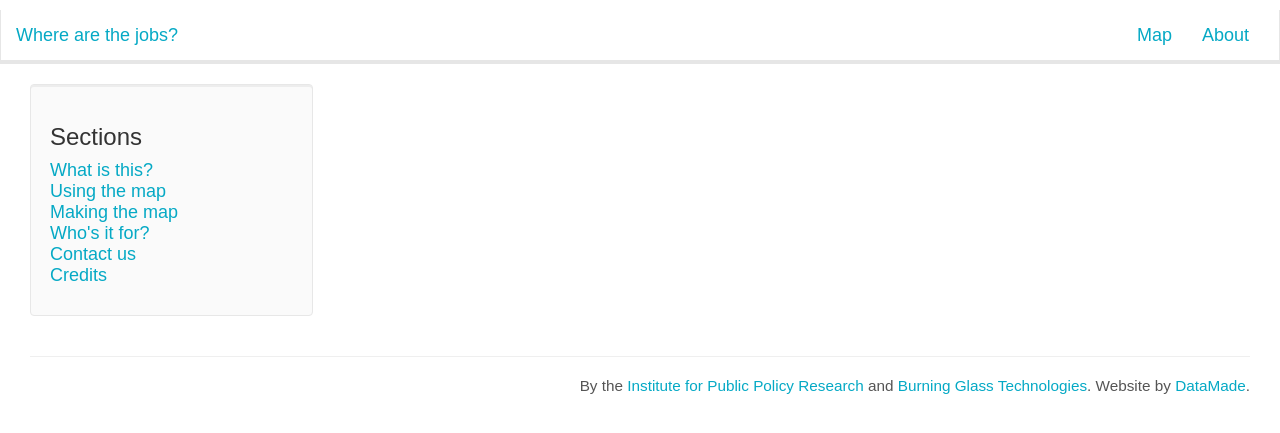
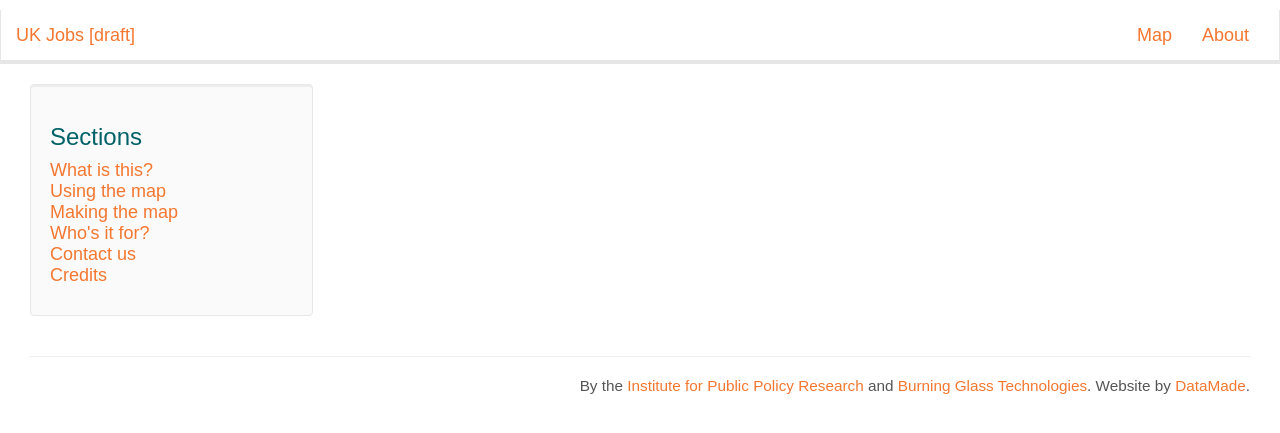
Before and after one commit to BGT-Analytics/where-the-work-is, a Jekyll site: the page built from about.html, in a window 1280 px wide. Shown: the top 433 px of the page. Built offline with Jekyll 4.4.1, drawn with Linux system fonts in a browser that asks for light colours; nearby versions of some CDN libraries; a script that is not in the unit is left out.

Commit message:
basic styling

```diff
--- a/_layouts/default.html
+++ b/_layouts/default.html
@@ -111,7 +111,7 @@
           </button>
           <a class='navbar-brand' href="/">
             <span class="stateface stateface-il"></span>
-            Where are the jobs?
+            UK Jobs [draft]
           </a>
         </div>
         <div class="collapse navbar-collapse">
--- a/css/custom.css
+++ b/css/custom.css
@@ -3,8 +3,12 @@ body {
   font: 18px "PT Sans",sans-serif;
 }
 
+h1, h2, h3, h4, h5, h6, .h1, .h2, .h3, .h4, .h5, .h6{
+  color: #006167;
+}
+
 a, a:hover {
-color: #05A9C5;
+  color: #f47730;
 }
 
 hr {
@@ -18,7 +22,7 @@ hr {
   font-size: .8em;
 }
 
-.navbar-header>.navbar-brand, .navbar-inverse .navbar-nav>li>a {color: #05A9C5;}
+.navbar-header>.navbar-brand, .navbar-inverse .navbar-nav>li>a {color: #f47730;}
 
 #map { width: 100%; }
 
--- a/js/map.js
+++ b/js/map.js
@@ -51,7 +51,8 @@ $(window).resize(function () {
             'style': {
                 'weight': 1,
                 'opacity': 1,
-                'fillOpacity': 0.2
+                'fillOpacity': 0.2,
+                'color': '#fbab18'
             },
             'onEachFeature': bindLayer,
         }
@@ -163,7 +164,7 @@ function makeBubbleChart(data){
             type: 'bubble',
             zoomType: 'xy',
             plotBackgroundColor: {
-                linearGradient: [0, 0, 0, 400],
+                linearGradient: [0, 0, 0, 450],
                 stops: [
                     [0, 'rgb(225, 242, 241)'], //green
                     [1, 'rgb(242, 231, 225)']  //red
```
